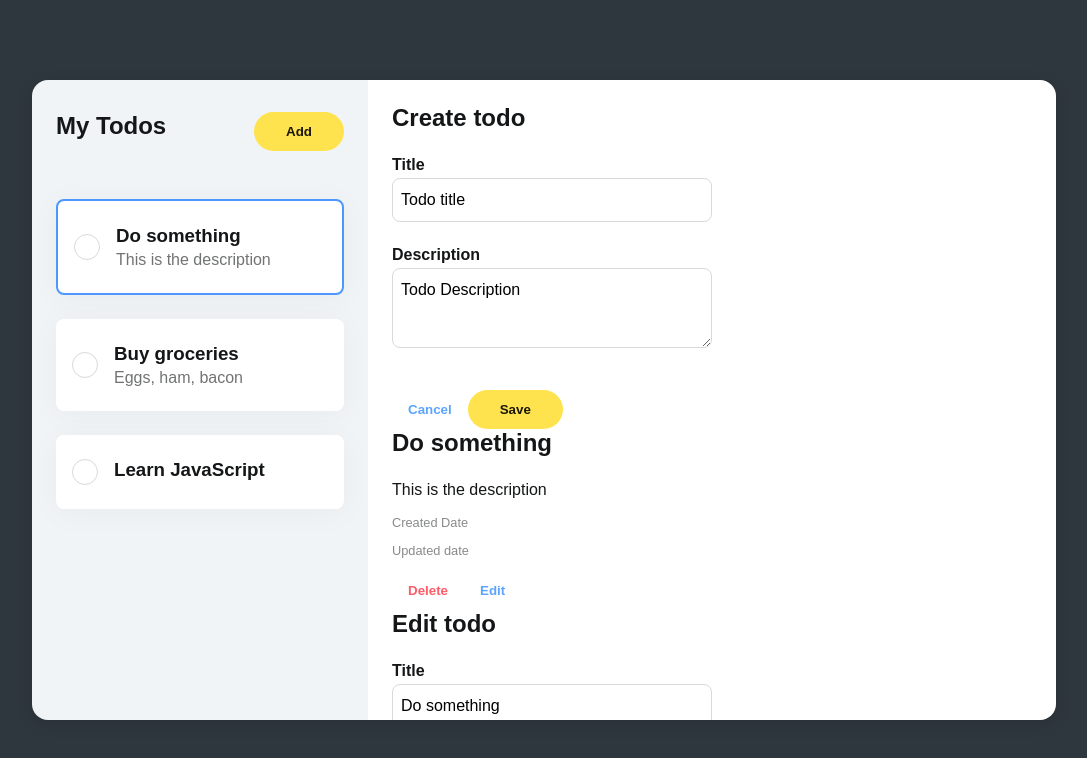
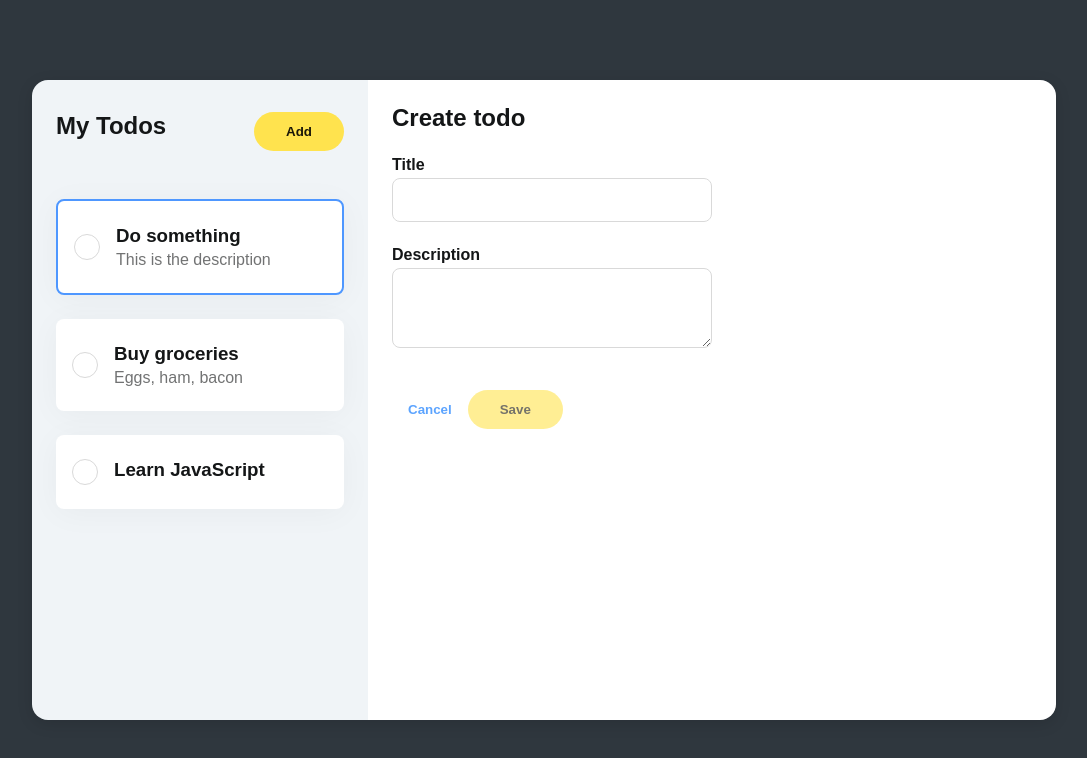
Before and after one commit to linagrundvall/ToDoList, a React (Create React App) app: page / in a window 1280 px wide. Both pictures are taken after a click on the button "Add". Shown: the top 758 px of the page, without its empty margins (96-1183 px from the left). Built offline with nearby package versions, Linux system fonts and the light colour scheme.

Commit message:
Commit before API

```diff
--- a/src/App.css
+++ b/src/App.css
@@ -74,6 +74,7 @@ button {
   font-weight: bold;
   display: inline-flex;
   align-items: center;
+  outline: none;
 }
 
 button svg {
--- a/src/App.js
+++ b/src/App.js
@@ -6,7 +6,11 @@ import CreateTodoForm from './todoDetails/CreateTodoForm';
 import EditTodoForm from './todoDetails/EditTodoForm';
 import { useState } from 'react';
 
-
+const viewModes = {
+  view: "View",
+  edit: "Edit",
+  create: "Create",
+};
 
 function App() {
   const [todo, setTodo] = useState([
@@ -32,21 +36,61 @@ function App() {
     }
 ]);
 
-const [selectedTodo, setselectedTodo] = useState(todo[0]);
+const [selectedTodo, setSelectedTodo] = useState(todo[0]);
+const [viewMode, setViewMode] = useState(viewModes.view);
+
+//Markerar en todo och visar todons detaljvyn
+const selectTodo = (todo) => {
+  setSelectedTodo(todo);
+  setViewMode(viewModes.view);
+}
+
+const handleTodoSave = (newTodo) => {
+  //Skapa en kopia av listan och lägger till det senast skapade objektet
+  const newArray = [...todo, newTodo];
+  //uppdaterar todo med en ny referens
+  setTodo(newArray);
+  selectTodo(newTodo);
+};
+
+const renderMainSection = () => {
+  switch(viewMode) {
+    case viewModes.view:
+      return <TodoDetails
+        todo={selectedTodo}
+        onEdit={() => setViewMode(viewModes.edit)} />;
+    case viewModes.edit:
+      return <EditTodoForm
+        todo={selectedTodo}
+        onCancel={() => setViewMode(viewModes.view)}
+        onSave={() => setViewMode(viewModes.view)} />;
+    case viewModes.create:
+      return <CreateTodoForm
+        onCancel={() => setViewMode(viewModes.view)}
+        onSave={handleTodoSave} />;
+    default:
+      return null;
+  }
+};
+
 
   return (
     <main>
       <aside>
         <h1 className="list-title">
-          My Todos <button id="button-add-todo" className="primary">Add</button>
+          My Todos
+          <button
+          id="button-add-todo"
+          className="primary"
+          onClick={() => setViewMode("Create")}>Add</button>
         </h1>
-        <TodoList todo={todo} selectedTodoId={selectedTodo.id} />
+        <TodoList
+          todo={todo}
+          selectedTodoId={selectedTodo.id}
+          onTodoSelected={selectTodo} />
       </aside>
       <section>
-
-        <CreateTodoForm />
-        <TodoDetails todo={selectedTodo} />
-        <EditTodoForm todo={selectedTodo} />
+        {renderMainSection()}
       </section>
     </main>
   );
--- a/src/todoDetails/CreateTodoForm.jsx
+++ b/src/todoDetails/CreateTodoForm.jsx
@@ -1,18 +1,59 @@
-import React from "react";
+import React, { useState } from "react";
 
 /* <!--Formulär för att skapa todo--> */
 
 const CreateTodoForm = (props) => {
+  const {onCancel, onSave} = props;
+
+  const [title, setTitle] = useState("");
+  const [description, setDescription] = useState("");
+  const isValid = title !== "";
+
+  const handleSave = () => {
+    if (isValid && onSave) {
+      //Skapa ny todo
+      const newTodo = {
+        id: Date.now().toString(),
+        title: title,
+        description: description,
+        // completed: Boolean,
+        created: Date.now()
+      };
+      // Skickar uppåt till App mha onSave
+      onSave(newTodo);
+      //Rensa formuläret
+      setTitle("");
+      setDescription("");
+    }
+  };
+
+
+
     return (
         <form id="todo-form">
           <h2>Create todo</h2>
           <label>Title</label>
-          <input name="title" required value="Todo title" />
+          <input
+            name="title"
+            required value={title}
+            onChange={(e) => setTitle(e.target.value)} />
           <label>Description</label>
-          <textarea name="description" rows="3">Todo Description</textarea
+          <textarea
+            name="description"
+            rows="3"
+            value={description}
+            onChange={(e) => setDescription(e.target.value)}
+            >Todo Description</textarea
           ><br />
-          <button type="button" className="link-button">Cancel</button>
-          <button type="button" className="primary">Save</button>
+          <button
+            type="button"
+            className="link-button"
+            onClick={onCancel}>Cancel</button>
+          <button
+            type="button"
+            className="primary"
+            onClick={handleSave}
+            disabled={!isValid}>Save</button>
         </form>
     );
 };
--- a/src/todoDetails/EditTodoForm.jsx
+++ b/src/todoDetails/EditTodoForm.jsx
@@ -4,7 +4,7 @@ import React from "react";
 
 
 const EditTodoForm = (props) => {
-  const {todo} = props;
+  const {todo, onCancel, onSave} = props;
 
     return (
         <form id="todo-form">
@@ -13,8 +13,8 @@ const EditTodoForm = (props) => {
           <input name="title" required value={todo.title} />
           <label>Description</label>
           <textarea name="description" value={todo.description} rows="3"></textarea><br />
-          <button type="button" className="link-button">Cancel</button>
-          <button type="button" className="primary">Save</button>
+          <button type="button" className="link-button" onClick={onCancel}>Cancel</button>
+          <button type="button" className="primary" onClick={onSave}>Save</button>
         </form>
     );
 }
--- a/src/todoDetails/TodoDetails.jsx
+++ b/src/todoDetails/TodoDetails.jsx
@@ -3,15 +3,15 @@ import React from "react";
 /* <!--Visningsläge för todo--> */
 
 const TodoDetails = (props) => {
-    const {todo} =props;
+    const {todo, onEdit, onDelete} =props;
     return (
         <div className="todo-details">
           <h2>{todo.title}</h2>
           <p>{todo.description}</p>
           <p className="todo-details__date">Created Date</p>
           <p className="todo-details__date">Updated date</p>
-          <button type="button" className="link-button danger">Delete</button>
-          <button type="button" className="link-button">Edit</button>
+          <button type="button" className="link-button danger" onClick={onDelete}>Delete</button>
+          <button type="button" className="link-button" onClick={onEdit}>Edit</button>
         </div>
     );
 };
--- a/src/todoList/TodoList.jsx
+++ b/src/todoList/TodoList.jsx
@@ -3,10 +3,16 @@ import TodoListItem from "./TodoListItem";
 
 const TodoList = (props) => {
   const {todo, selectedTodoId} = props;
+
+  const handleTodoClicked = (todo) => {
+    if (props.onTodoSelected) {
+      props.onTodoSelected(todo);
+    }
+  };
     return (
     <ul className="todo-list">
       {todo.map(todo => (
-      <TodoListItem key={todo.id} todo={todo} isSelected={todo.id === selectedTodoId} />
+      <TodoListItem onClick={handleTodoClicked} key={todo.id} todo={todo} isSelected={todo.id === selectedTodoId} />
       ))}
     </ul>
     );
--- a/src/todoList/TodoListItem.jsx
+++ b/src/todoList/TodoListItem.jsx
@@ -30,14 +30,20 @@ import React from "react";
 
 /* Todo-objekt*/
 const TodoListItem = (props) => {
-    const {todo, isSelected} = props;
+    const {todo, isSelected, onClick} = props;
     let className = "todo-list-item";
     if (isSelected){
       className += " todo-list-item--selected";
     }
 
+    const handleClick = () => {
+      if(onClick) {
+        onClick(todo);
+      }
+    }
+
     return (
-        <li className={className}>
+        <li className={className} onClick={handleClick}>
           <span className="todo-list-item__checkbox"></span>
           <div className="todo-list-item__info">
             <h3>{todo.title}</h3>
```
